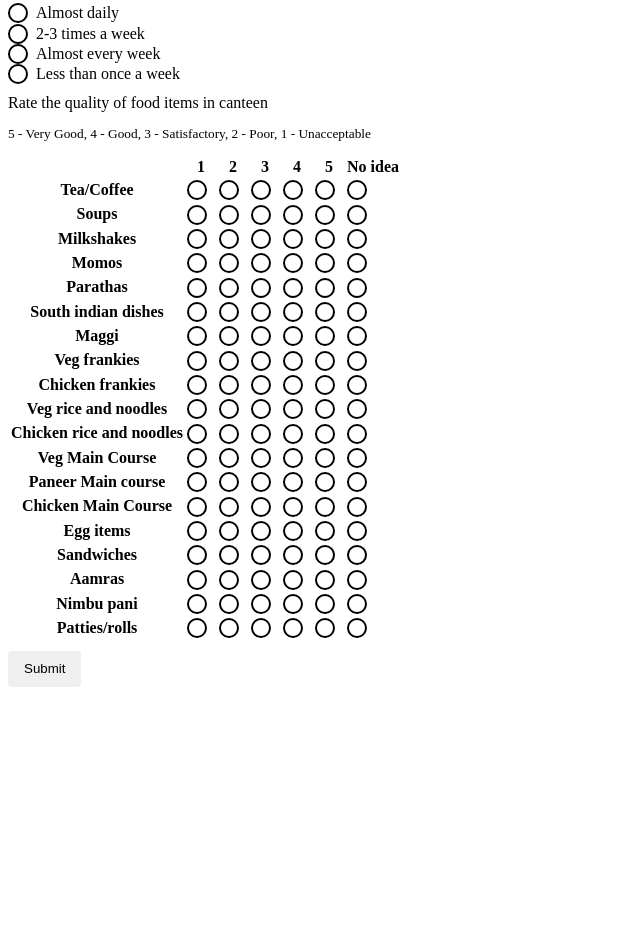
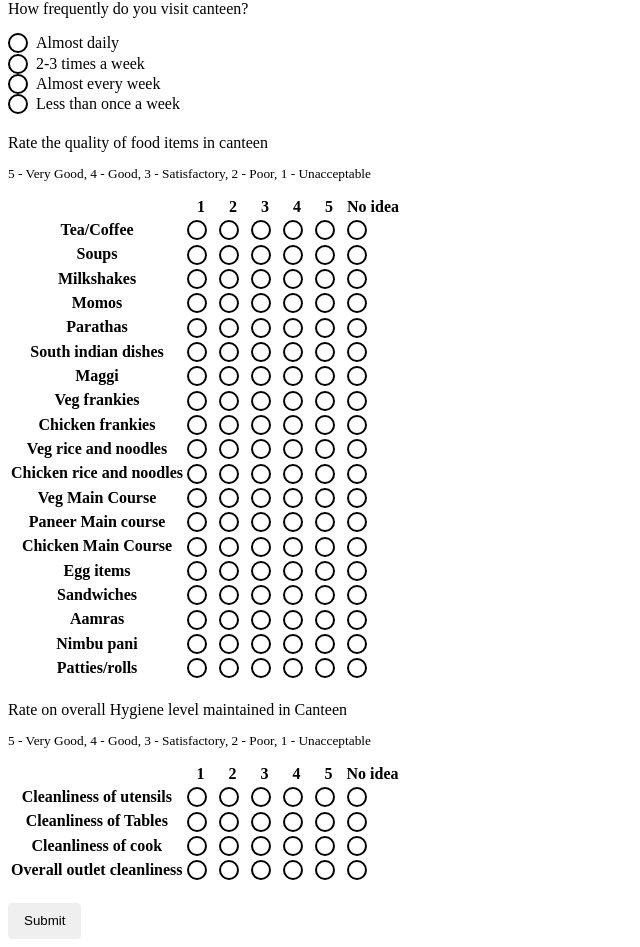
Before and after one commit to iitb-gymkhana/eateries-survey-iitb, an Angular app: page / in a window 1280 px wide. Shown: the part 212-1159 px from the top of the page, without its empty margins (0-640 px from the left). Before the commit the page ends 907 px from the top, so only its background shows below. Built offline with nearby package versions, Linux system fonts and the light colour scheme.

Commit message:
Add form input for hygiene levels

```diff
--- a/src/app/survey-form/survey-form.component.css
+++ b/src/app/survey-form/survey-form.component.css
@@ -4,7 +4,7 @@
 }
 
 .row {
-    margin-top: 10px;
+    margin-top: 20px;
 }
 
 .question-freq {
--- a/src/app/survey-form/survey-form.component.html
+++ b/src/app/survey-form/survey-form.component.html
@@ -53,7 +53,7 @@
               <tr *ngFor="let item of foodItems; let i = index">
                 <th scope="row">{{item.name}}</th>
                 <td *ngFor="let rating of ratings" >
-                  <mat-radio-group [(ngModel)]="surveyModel.foodRatings[i].rating" name="item{{i}}">
+                  <mat-radio-group [(ngModel)]="surveyModel.foodItems[i].rating" name="item{{i}}">
                     <mat-radio-button [value]="rating"></mat-radio-button>
                   </mat-radio-group>
                 </td>
@@ -64,6 +64,36 @@
       </div>
     </div>
 
+    <div class="row">
+      <div class="col-sm">
+        <div class="question-quality">
+          Rate on overall Hygiene level maintained in Canteen
+          <small class="text-muted">
+            <p>5 - Very Good, 4 - Good, 3 - Satisfactory, 2 - Poor, 1 - Unacceptable</p>
+          </small>
+        </div>
+        <div>
+          <table class="table">
+            <thead>
+              <tr>
+                <th scope="col"></th>
+                <th scope="col" *ngFor="let rating of ratings">{{rating}}</th>
+              </tr>
+            </thead>
+            <tbody>
+              <tr *ngFor="let item of hygieneOfItems; let i = index">
+                <th scope="row">{{item.hygieneOf}}</th>
+                <td *ngFor="let rating of ratings" >
+                  <mat-radio-group [(ngModel)]="surveyModel.hygieneOfItems[i].level" name="item{{i}}">
+                    <mat-radio-button [value]="rating"></mat-radio-button>
+                  </mat-radio-group>
+                </td>
+              </tr>
+            </tbody>
+          </table>
+        </div>
+      </div>
+    </div>
 
     <div class="row">
       <div class="col-sm">
--- a/src/app/survey-form/survey-form.component.ts
+++ b/src/app/survey-form/survey-form.component.ts
@@ -31,7 +31,7 @@ export class SurveyFormComponent implements OnInit {
     {name: 'Nimbu pani', rating: ''},
     {name: 'Patties/rolls', rating: ''}];
 
-  hygieneLevels = [
+  hygieneOfItems = [
     {hygieneOf: 'Cleanliness of utensils', level: ''},
     {hygieneOf: 'Cleanliness of Tables', level: ''},
     {hygieneOf: 'Cleanliness of cook', level: ''},
@@ -41,7 +41,7 @@ export class SurveyFormComponent implements OnInit {
   otherParameters = ['Staff Behaviour', 'Serving Time', 'Overall Experience'];
   ratings = ['1', '2', '3', '4', '5', 'No idea'];
 
-  surveyModel = new Survey('', '', '', this.foodItems, this.hygieneLevels, '', [], '');
+  surveyModel = new Survey('', '', '', this.foodItems, this.hygieneOfItems, '', [], '');
 
   submitted = false;
 
--- a/src/app/survey.ts
+++ b/src/app/survey.ts
@@ -3,8 +3,8 @@ export class Survey {
         public email: String,
         public hostel: String,
         public frequency: String,
-        public foodRatings: Array<Object>,
-        public hygieneLevel: Array<Object>,
+        public foodItems: Array<Object>,
+        public hygieneOfItems: Array<Object>,
         public absenceMenuItem: String,
         public otherParameters: Array<Object>,
         public otherSuggestions?: String
```
